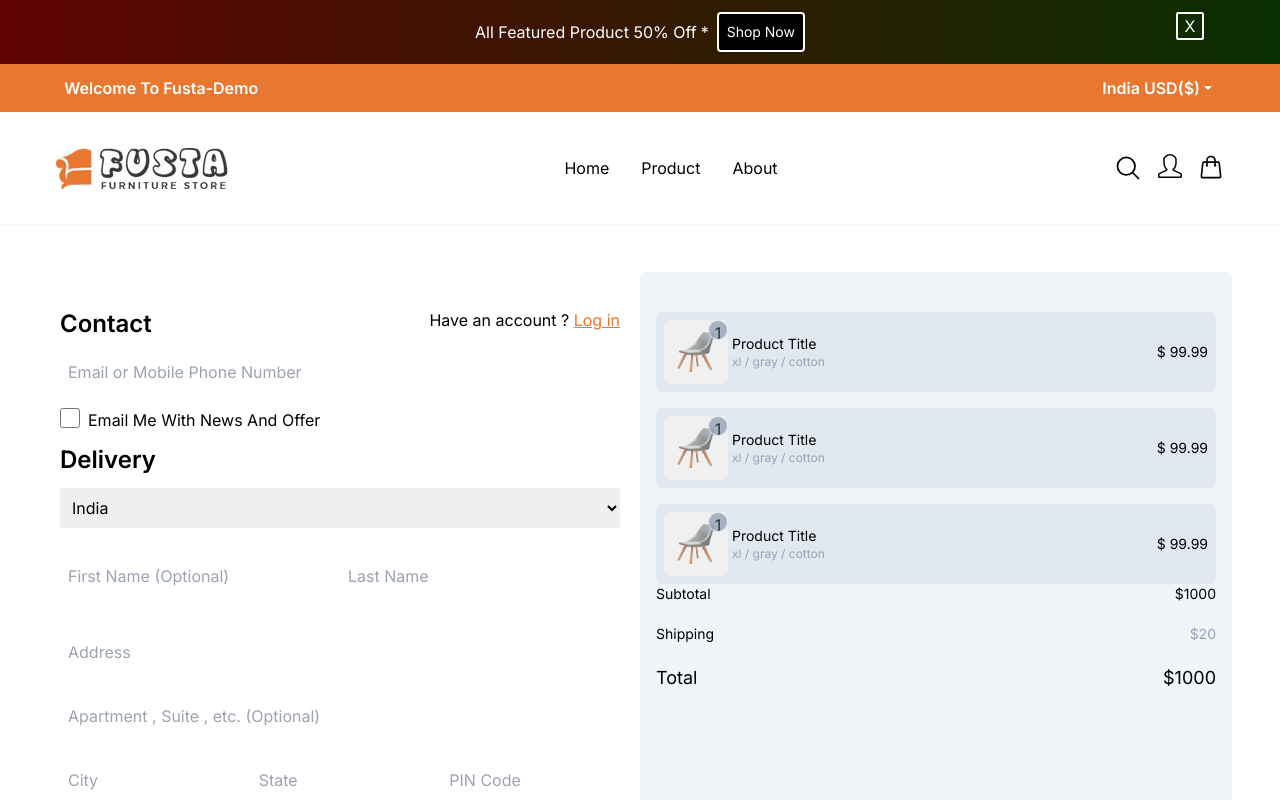
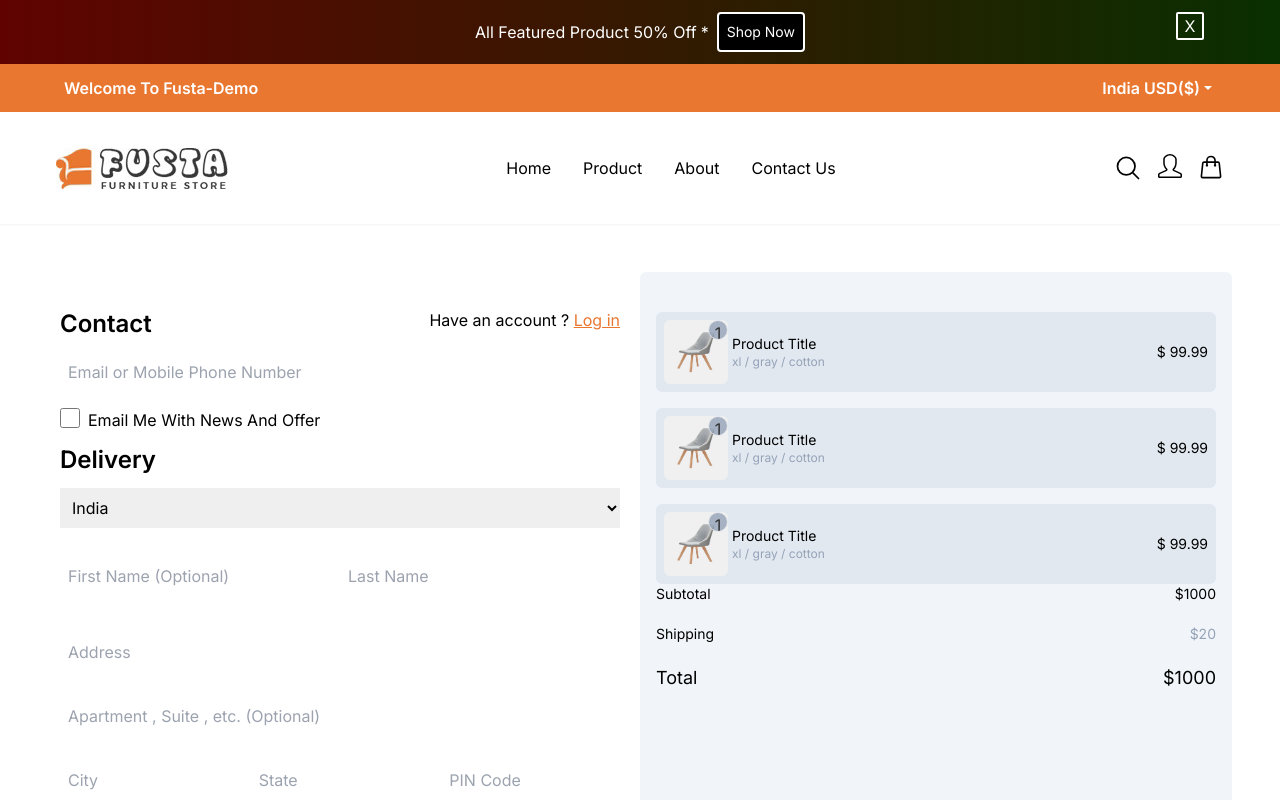
Before and after one commit to kirtankathiriya/fusta-furniture-final-git-repo, a Next.js app: page /Checkout in a window 1280 px wide. Shown: the top 800 px of the page. Built offline with nearby package versions, Linux system fonts and the light colour scheme.

Commit message:
contact us

```diff
--- a/src/components/common/headerElements/headerBottom.tsx
+++ b/src/components/common/headerElements/headerBottom.tsx
@@ -175,9 +175,9 @@ export const HeaderBottom = () => {
             <a href="/About" className='hover:text-[#E97730]'>About</a>
           </li>
 
-          {/* <li className='relative ml-3'>
+          <li className='relative ml-3'>
             <a href="/Contact" className='hover:text-[#E97730]'>Contact Us</a>
-          </li> */}
+          </li>
         </ul>
       </div>
 
```
